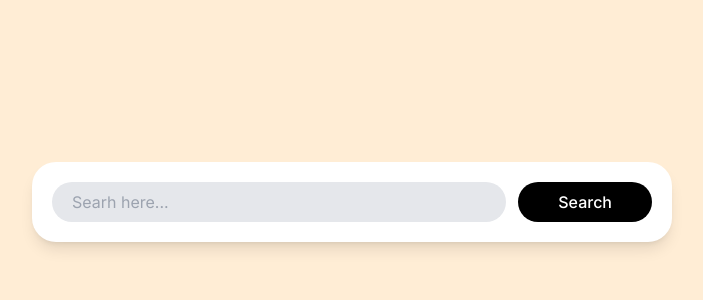
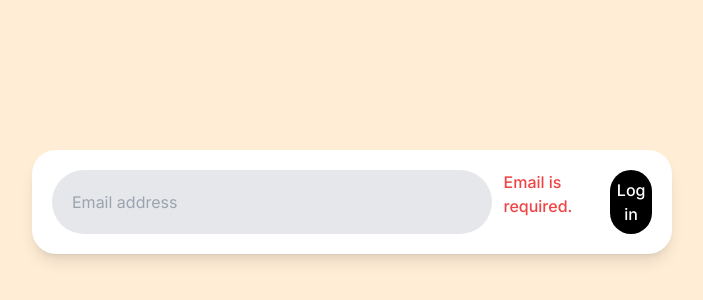
Before and after one commit to redbas3/carrot-market-reloaded, a Next.js app: page / in a window 1280 px wide. Shown: the part 198-498 px from the top of the page, without its empty margins (288-991 px from the left). Built offline with nearby package versions, Linux system fonts and the light colour scheme.

Commit message:
#3.6 Form Modifiers

```diff
--- a/app/page.tsx
+++ b/app/page.tsx
@@ -3,12 +3,16 @@
     <main className="bg-gray-100 sm:bg-red-100 md:bg-green-100 lg:bg-cyan-100 xl:bg-orange-100 2xl:bg-purple-100 h-screen flex items-center justify-center p-5">
       <div className="bg-white shadow-lg p-5 w-full rounded-3xl max-w-screen-sm flex flex-col md:flex-row gap-3">
         <input
-          className="w-full rounded-full bg-gray-200 pl-5 py-2 outline-none ring ring-transparent focus:ring-orange-500 focus-ring-offset-2 transition-shadow"
-          type="text"
-          placeholder="Searh here..."
+          className="w-full rounded-full bg-gray-200 pl-5 py-2 outline-none ring ring-transparent focus:ring-orange-500 focus-ring-offset-2 transition-shadow invalid:focus:ring-red-500 peer"
+          type="email"
+          placeholder="Email address"
+          required
         />
-        <button className="bg-black text-white px-5 py-2 rounded-full active:scale-90 transition-transform font-medium focus:scale-90 outline-none md:px-10">
-          Search
+        <span className="text-red-500 font-medium hidden peer-invalid:block">
+          Email is required.
+        </span>
+        <button className="bg-black text-white px-5 py-2 rounded-full active:scale-90 transition-transform font-medium focus:scale-90 outline-none md:px-1">
+          Log in
         </button>
       </div>
     </main>
```
